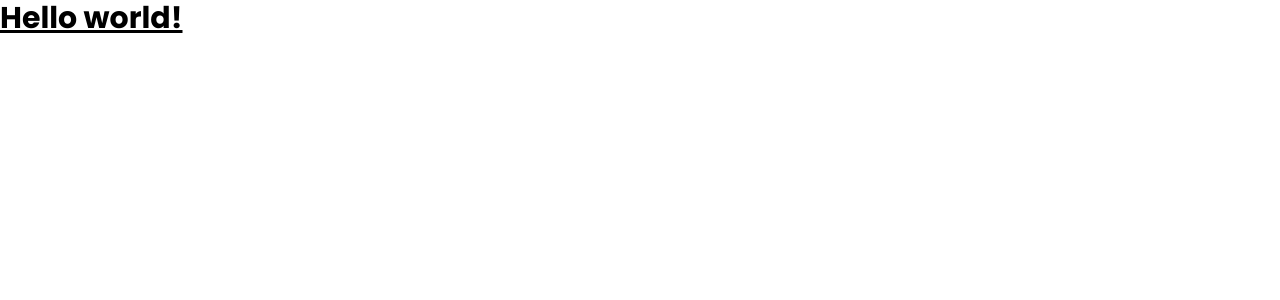
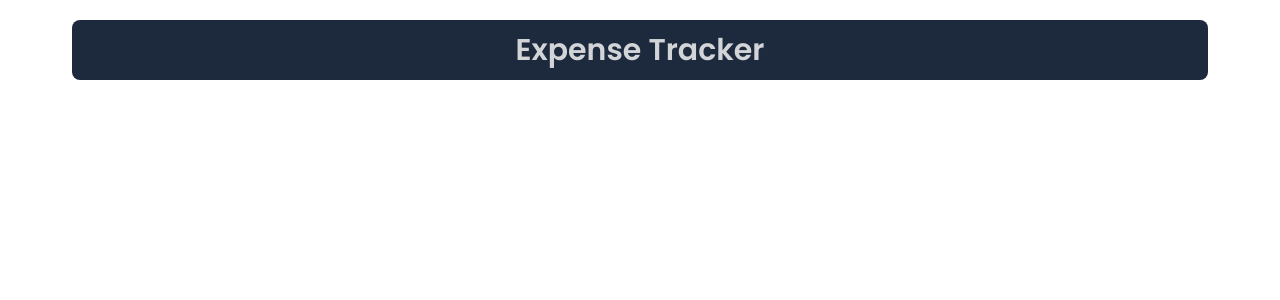
Before and after one commit to tarekhossain0043-dot/exp_tracker_with_rtk_query, a React (Vite) app in the folder client/: page / in a window 1280 px wide. Shown: the top 300 px of the page. Built offline with nearby package versions, Linux system fonts and the light colour scheme.

Commit message:
feature/expence tracker head done

```diff
--- a/client/src/App.jsx
+++ b/client/src/App.jsx
@@ -2,8 +2,15 @@ import React from "react";
 
 const App = () => {
   return (
-    <div>
-      <h1 class="text-3xl font-bold underline">Hello world!</h1>
+    <div className="container mx-auto max-w-6xl px-2 m-5">
+      <h1 class="text-3xl font-semibold font-primary capitalize rounded-lg py-3 text-center bg-slate-800 text-white/80 mb-7">
+        Expense tracker
+      </h1>
+      {/* grid columns */}
+      <div className="grid md:grid-cols-2">
+        {/* chart */}
+        {/* form */}
+      </div>
     </div>
   );
 };
--- a/client/src/index.css
+++ b/client/src/index.css
@@ -9,8 +9,8 @@
 }
 
 * {
-  margin: 0;
-  padding: 0;
+  /* margin: 0;
+  padding: 0; */
   box-sizing: border-box;
   scroll-behavior: smooth;
   transition: all 0.4s ease-in-out;
```
